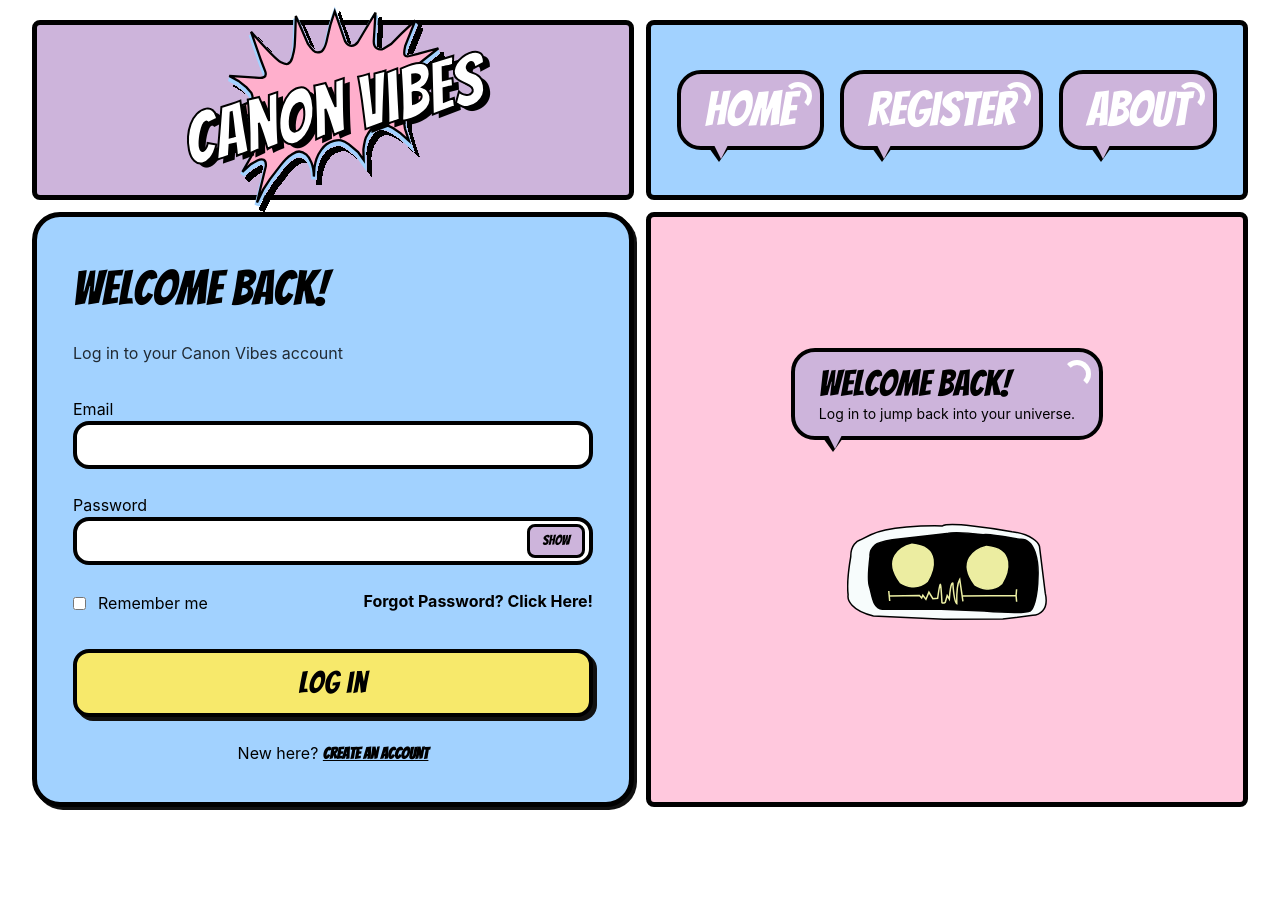
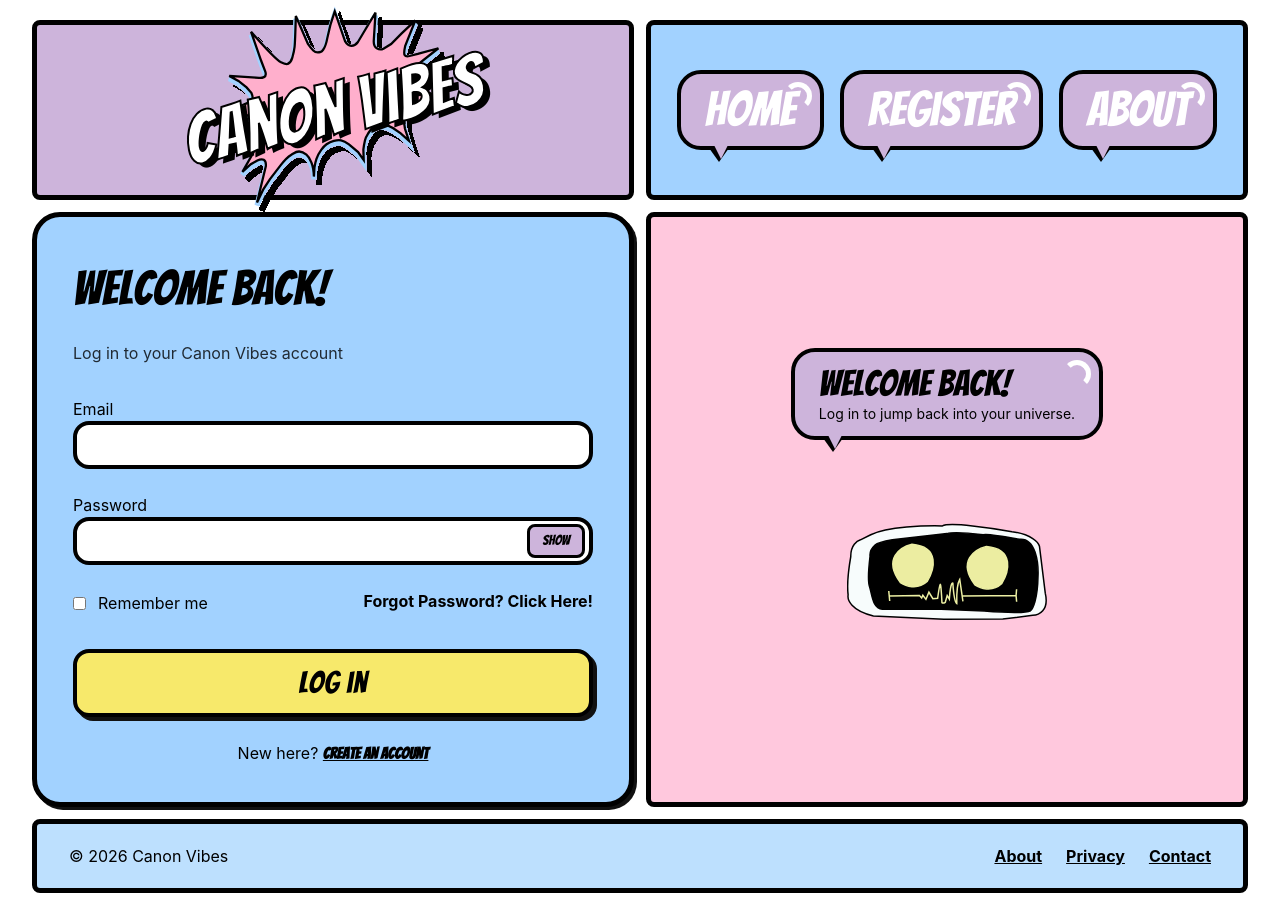
Before and after one commit to Rinna-codes/canon-vibes, a React (Vite) app in the folder client/: page /login in a window 1280 px wide. Before the commit the page ends 827 px from the top, so only its background shows below. Built offline with nearby package versions, Linux system fonts and the light colour scheme.

Commit message:
added a footer on the login page, containing additional links for other pages that will be added later.

```diff
--- a/client/src/pages/LoginPage.jsx
+++ b/client/src/pages/LoginPage.jsx
@@ -188,6 +188,16 @@ const LoginPage = () => {
                         <img src={herbie} alt='Herbie' className='h-50 w-50'/>
                     </div>
 
+                    {/* footer strip */}
+                    <footer className={comicPanels.footerPanel}>
+                        <p className='font-sans text-black'>© 2026 Canon Vibes</p>
+                        <nav className='flex gap-6 font-sans font-bold text-black'>
+                            <Link to='/' className='underline'>About</Link>
+                            <Link to='/' className='underline'>Privacy</Link>
+                            <Link to='/' className='underline'>Contact</Link>
+                        </nav>
+                    </footer>
+
                 </div>
             </div>
         </div>
```
